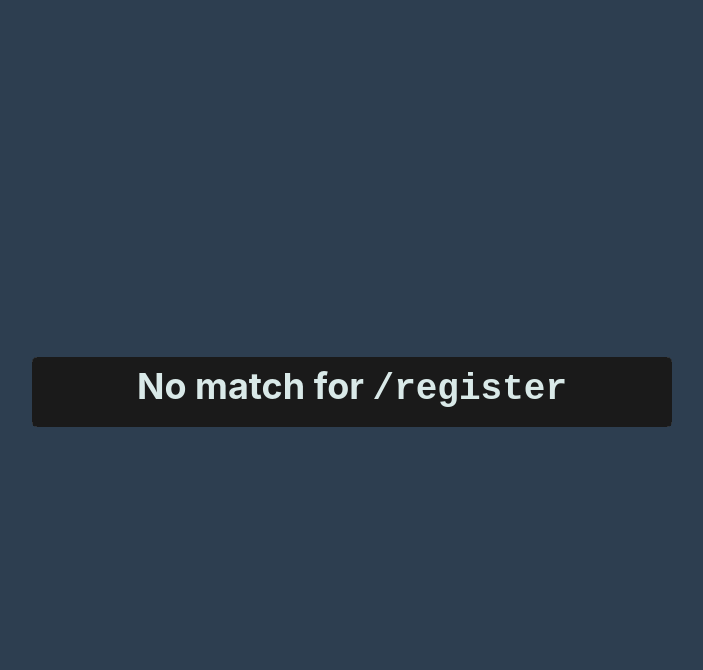
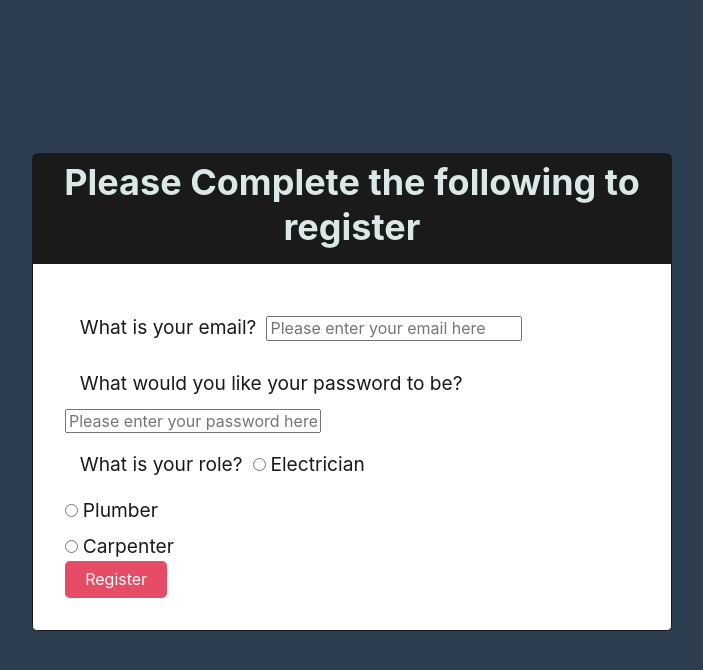
Before and after one commit to JLewis1995/JS-Work-Logger, a React (Create React App) app in the folder client/: page /register in a window 1280 px wide. Shown: the top 670 px of the page, without its empty margins (288-991 px from the left). Built offline with nearby package versions, Linux system fonts and the light colour scheme.

Commit message:
updated page structure with todo notes

```diff
--- a/client/src/App.js
+++ b/client/src/App.js
@@ -1,10 +1,12 @@
 import React from 'react';
 import { BrowserRouter as Router, Routes, Route } from 'react-router-dom';
 import { ApolloClient, ApolloProvider, InMemoryCache } from '@apollo/client';
-import Home from './pages/Home';
-import Matchup from './pages/Matchup';
-import Vote from './pages/Vote';
+import Landing from './pages/Landing';
+import LogIn from './pages/LogIn';
+import Register from './pages/Register';
+import CreateForm from './pages/CreateForm';
 import NotFound from './pages/NotFound';
+import Profile from './pages/Profile';
 
 const client = new ApolloClient({
   uri: '/graphql',
@@ -19,15 +21,23 @@ function App() {
           <Routes>
             <Route
               path="/"
-              element={<Home />}
+              element={<Landing />}
             />
             <Route
-              path="/matchup"
-              element={<Matchup />}
+              path="/login"
+              element={<LogIn />}
             />
             <Route
-              path="/matchup/:id"
-              element={<Vote />}
+              path="/profile"
+              element={<Profile />}
+            />
+             <Route
+              path="/register"
+              element={<Register />}
+            />
+             <Route
+              path="/createform"
+              element={<CreateForm />}
             />
             <Route
               path="*"
--- /dev/null
+++ b/client/src/pages/Landing.js
@@ -0,0 +1,23 @@
+import { Link } from 'react-router-dom';
+
+const Landing = () => {
+
+  return (
+    <div className="card bg-white card-rounded w-50">
+      <div className="card-header bg-dark text-center">
+        <h1>Welcome to The Jobsite Work Logger!</h1>
+      </div>
+      <div className="card-footer text-center m-3">
+        <h2>Ready to log todays work?</h2>
+        <Link to="/login">
+          <button className="btn btn-lg btn-danger">Login</button>
+        </Link>
+        <Link to="/register">
+          <button className="btn btn-lg btn-danger">Register</button>
+        </Link>
+      </div>
+    </div>
+  );
+};
+
+export default Landing;
--- /dev/null
+++ b/client/src/pages/LogIn.js
@@ -0,0 +1,36 @@
+// ON SUBMIT OR LINK TO ROUTE? NEED TO VERIFY LOGIN WITH EITHER ACTION AND THEN GO TO PROFILE OR RETURN HERE WITH ERROR MESSAGE
+const Login = () => {
+  return (
+    <div className="card bg-white card-rounded w-50">
+      <div className="card-header bg-dark text-center">
+        <h1>Please Log In</h1>
+      </div>
+      <div className="card-body m-5">
+          {/* ADJUST FOLLOWING LINE ONCE AUTHENTICATION IS CODED */}
+      <form>
+        <div>
+          <label className='p-2'>Email:</label>
+          <input
+            type="email"
+            name='email'
+            placeholder='Please enter your email here'
+          />
+        </div>
+        <div>
+          <label className='p-2'>Password:</label>
+          <input
+            type="password"
+            name='password'
+            placeholder='Please enter your password here'
+          />
+        </div>
+        <div>
+          <button type='submit' className='btn btn-danger m-1'>Login</button>
+        </div>
+        </form>
+      </div>
+    </div>
+  );
+};
+
+export default Login;
--- a/client/src/pages/Home.js
+++ b/client/src/pages/Profile.js
@@ -2,24 +2,23 @@ import { Link } from 'react-router-dom';
 import { useQuery } from '@apollo/client';
 import { QUERY_MATCHUPS } from '../utils/queries';
 
-const Home = () => {
+const Profile = () => {
+  // NEED TO MAKE THIS QUERY, QUERY BASED ON LOGGED IN USER
   const { loading, data } = useQuery(QUERY_MATCHUPS, {
     fetchPolicy: "no-cache"
   });
 
-  const matchupList = data?.matchups || [];
+  // .MATCHUPS WILL NEED TO CHANGE
+  const previousLogs = data?.matchups || [];
 
   return (
     <div className="card bg-white card-rounded w-50">
       <div className="card-header bg-dark text-center">
         <h1>Welcome to The Jobsite Work Logger!</h1>
       </div>
-      {/* ************************************************************************************************************************************** */}
-       {/* if not logged in ask for login */}
-       {/* if logged in show below */}
       <div className="card-footer text-center m-3">
         <h2>Ready to log todays work?</h2>
-        <Link to="/matchup">
+        <Link to="/createform">
           <button className="btn btn-lg btn-danger">Create worklog!</button>
         </Link>
       </div>
@@ -29,11 +28,11 @@ const Home = () => {
           <div>Loading...</div>
         ) : (
           <ul className="square">
-            {matchupList.map((matchup) => {
+            {previousLogs.map((logs) => {
               return (
-                <li key={matchup._id}>
-                  <Link to={{ pathname: `/matchup/${matchup._id}` }}>
-                    {matchup.tech1} vs. {matchup.tech2}
+                <li key={logs._id}>
+                  <Link to={{ pathname: `/logs/${logs._id}` }}>
+                    <button className='btn btn-lg btn-danger'>{logs.date}</button>
                   </Link>
                 </li>
               );
@@ -45,4 +44,4 @@ const Home = () => {
   );
 };
 
-export default Home;
+export default Profile;
--- /dev/null
+++ b/client/src/pages/Register.js
@@ -0,0 +1,61 @@
+const Register = () => {
+    return (
+      <div className="card bg-white card-rounded w-50">
+        <div className="card-header bg-dark text-center">
+          <h1>Please Complete the following to register</h1>
+        </div>
+        <div className="card-body m-5">
+        <form>
+          <div>
+            <label className='p-2'>What is your email?</label>
+            <input
+              type="email"
+              name='email'
+              placeholder='Please enter your email here'
+            />
+          </div>
+          <div>
+            <label className='p-2'>What would you like your password to be?</label>
+            <input
+              type="password"
+              name='password'
+              placeholder='Please enter your password here'
+            />
+          </div>
+          <div>
+            <label className='p-2'>What is your role?</label>
+            <input
+              type="radio"
+              id="Electrician"
+              name='role'
+              value='Electrician'
+            />
+            <label for='Electrician'>Electrician</label>
+            <br></br>
+            <input
+              type="radio"
+              id="Plumber"
+              name='role'
+              value='Plumber'
+            />
+            <label for='Plumber'>Plumber</label>
+            <br></br>
+            <input
+              type="radio"
+              id="Carpenter"
+              name='role'
+              value='Carpenter'
+            />
+            <label for='Carpenter'>Carpenter</label>
+            <br></br>
+          </div>
+          <div>
+            <button type='submit' className='btn btn-danger m-1'>Register</button>
+          </div>
+          </form>
+        </div>
+      </div>
+    );
+  };
+
+  export default Register;
```
Also changed, not shown: client/src/pages/CreateForm.js (added), client/src/pages/PreviousLog.js (added), 1 other file (tests, documents, lock files or other folders).
